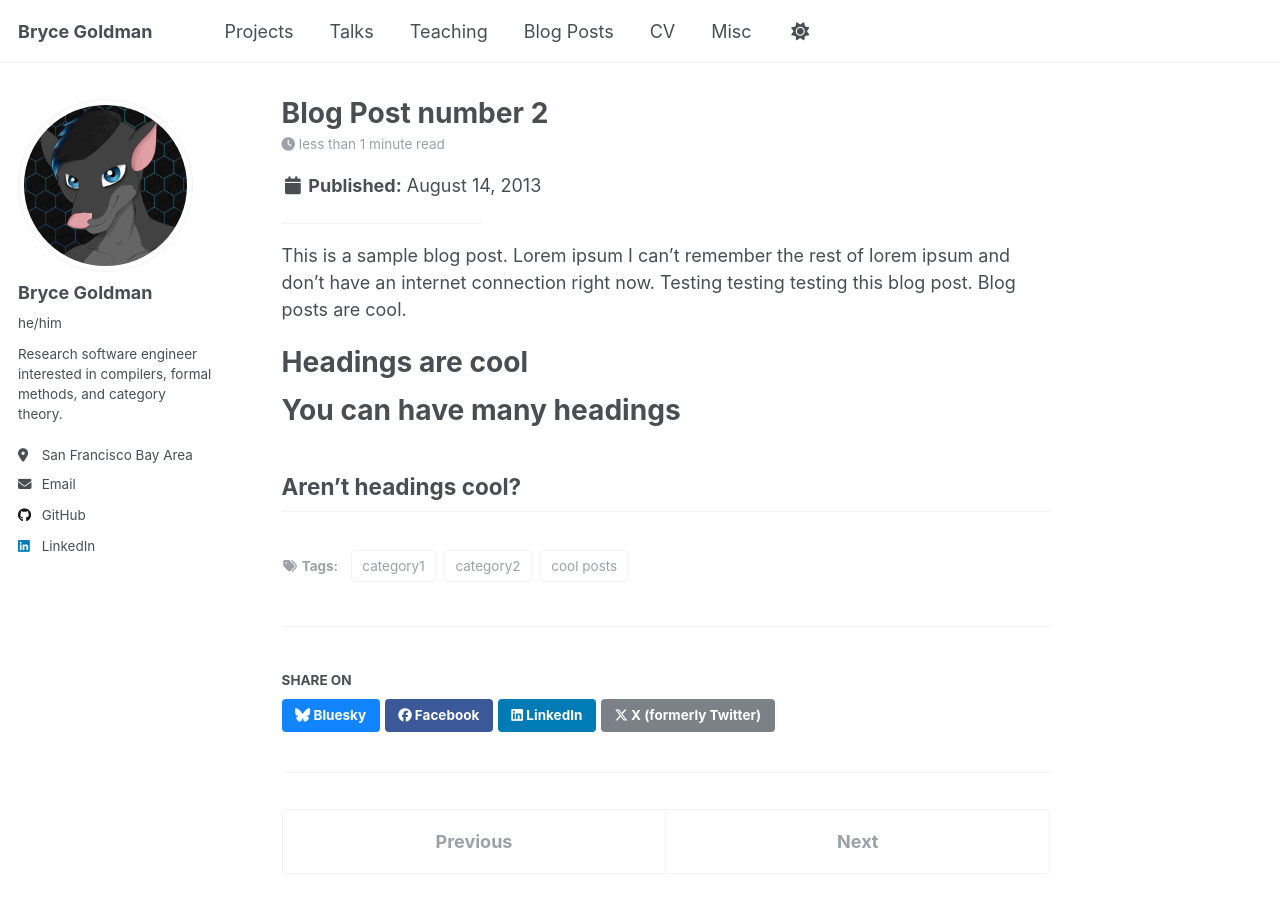
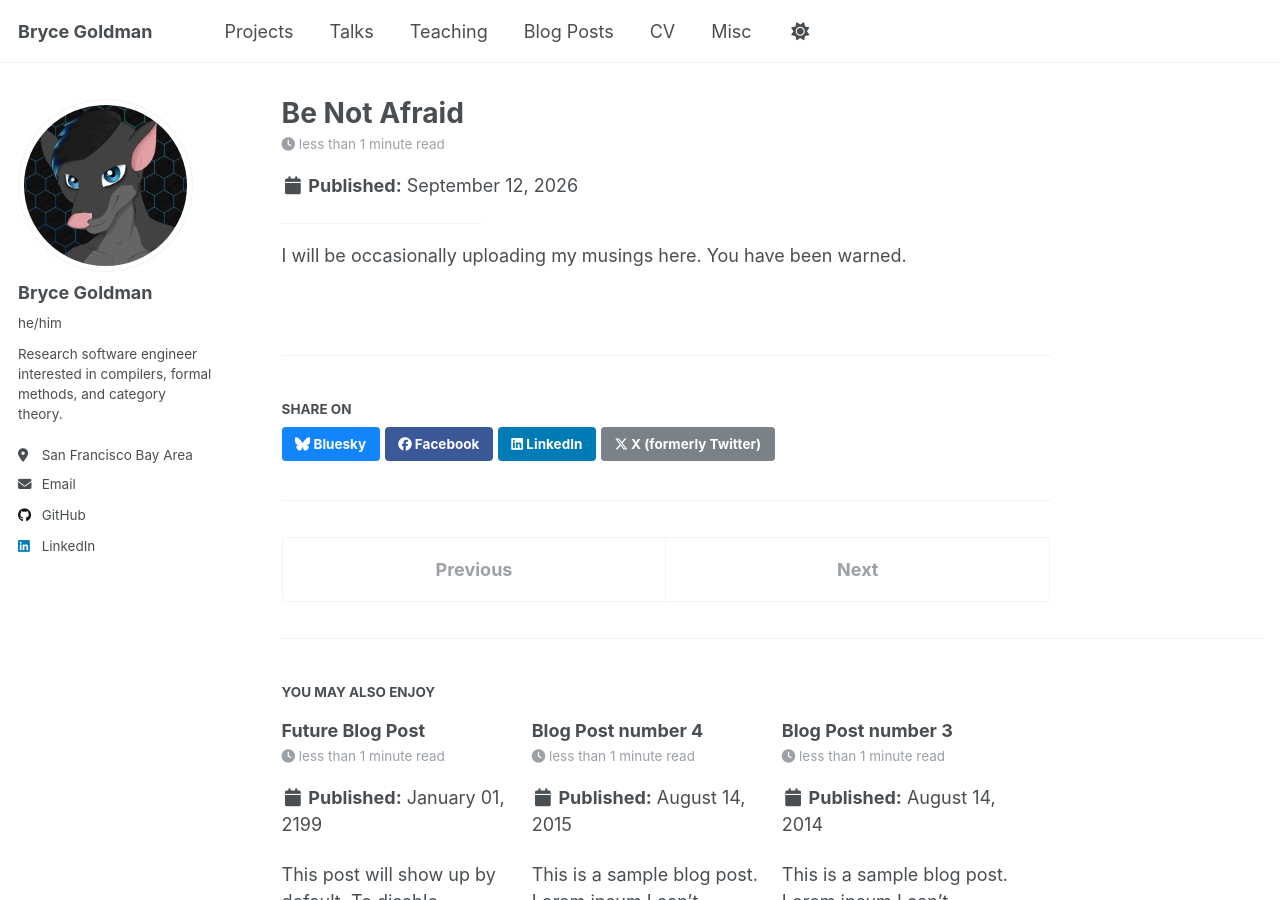
Before and after one commit to Alkizar/alkizar.github.io, a Jekyll site: the page built from _posts/2013-08-14-blog-post-2.md, in a window 1280 px wide and 900 px high. Built offline with Jekyll 4.4.1, drawn with Linux system fonts in a browser that asks for light colours.

Commit message:
added first blog post

```diff
--- a/_posts/2013-08-14-blog-post-2.md
+++ b/_posts/2013-08-14-blog-post-2.md
@@ -1,20 +1,7 @@
 ---
-title: 'Blog Post number 2'
-date: 2013-08-14
-permalink: /posts/2013/08/blog-post-2/
-tags:
-  - cool posts
-  - category1
-  - category2
+title: 'Be Not Afraid'
+date: 2026-09-12
+permalink: /posts/2026/09/be-not-afraid/
 ---
 
-This is a sample blog post. Lorem ipsum I can't remember the rest of lorem ipsum and don't have an internet connection right now. Testing testing testing this blog post. Blog posts are cool.
-
-Headings are cool
-======
-
-You can have many headings
-======
-
-Aren't headings cool?
-------
+I will be occasionally uploading my musings here. You have been warned.
```
